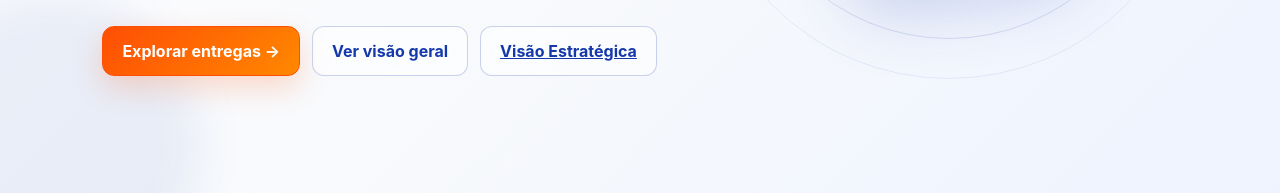
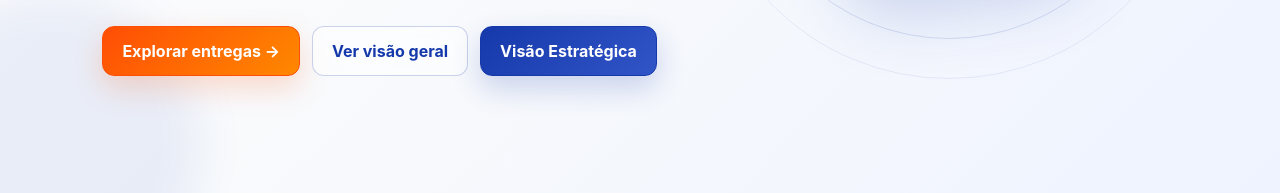
Before and after one commit to JonasIsaias/Apresentacao, a plain HTML site: page index.html in a window 1280 px wide. Shown: the part 607-800 px from the top of the page. Drawn offline with Linux system fonts and the light colour scheme.

Commit message:
Add strategic button styles and hover effects
Added styles for strategic buttons with hover effects.

```diff
--- a/assets/css/style.css
+++ b/assets/css/style.css
@@ -264,6 +264,8 @@
 
   height: 30px;
 
+
+
   border-radius: 8px;
 
   font-weight: 900;
@@ -749,6 +751,68 @@
 
 }
 
+/* ============================================================
+   VISÃO ESTRATÉGICA
+============================================================ */
+
+.strategic-btn {
+
+  display: inline-flex;
+
+  align-items: center;
+
+  justify-content: center;
+
+  text-decoration: none;
+
+  background:
+    linear-gradient(
+      135deg,
+      var(--blue),
+      var(--blue-light)
+    );
+
+  border:
+    1px solid
+    var(--blue);
+
+  color:
+    var(--white);
+
+  box-shadow:
+    0 12px 30px
+    rgba(21,57,170,.20);
+
+  backdrop-filter:
+    blur(12px);
+
+}
+
+
+.strategic-btn:hover {
+
+  background:
+    linear-gradient(
+      135deg,
+      var(--blue-dark),
+      var(--blue)
+    );
+
+  border-color:
+    var(--blue-dark);
+
+  color:
+    var(--white);
+
+  transform:
+    translateY(-3px);
+
+  box-shadow:
+    0 18px 38px
+    rgba(21,57,170,.28);
+
+}
+
 
 /* ============================================================
    HERO VISUAL
```
